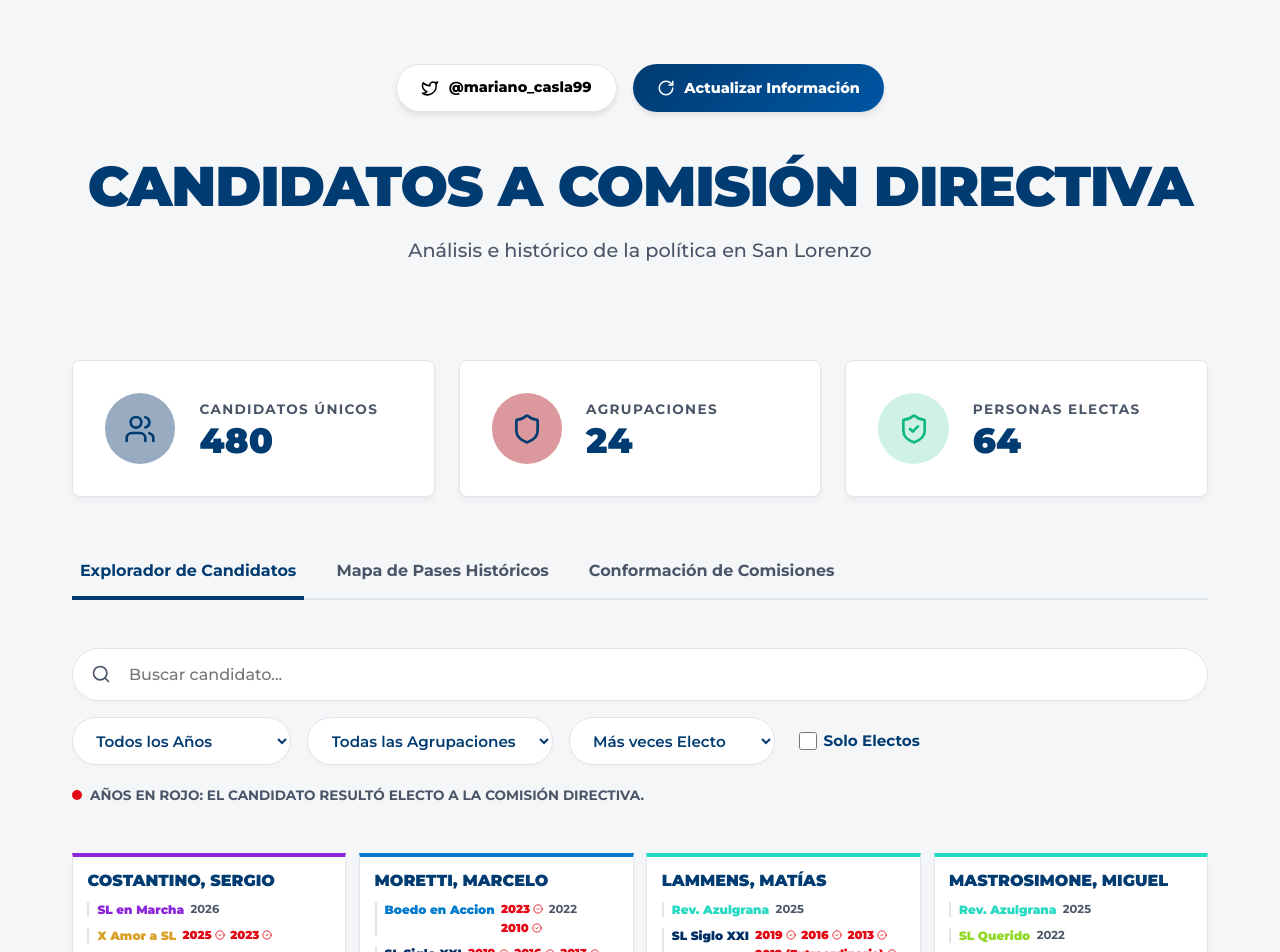
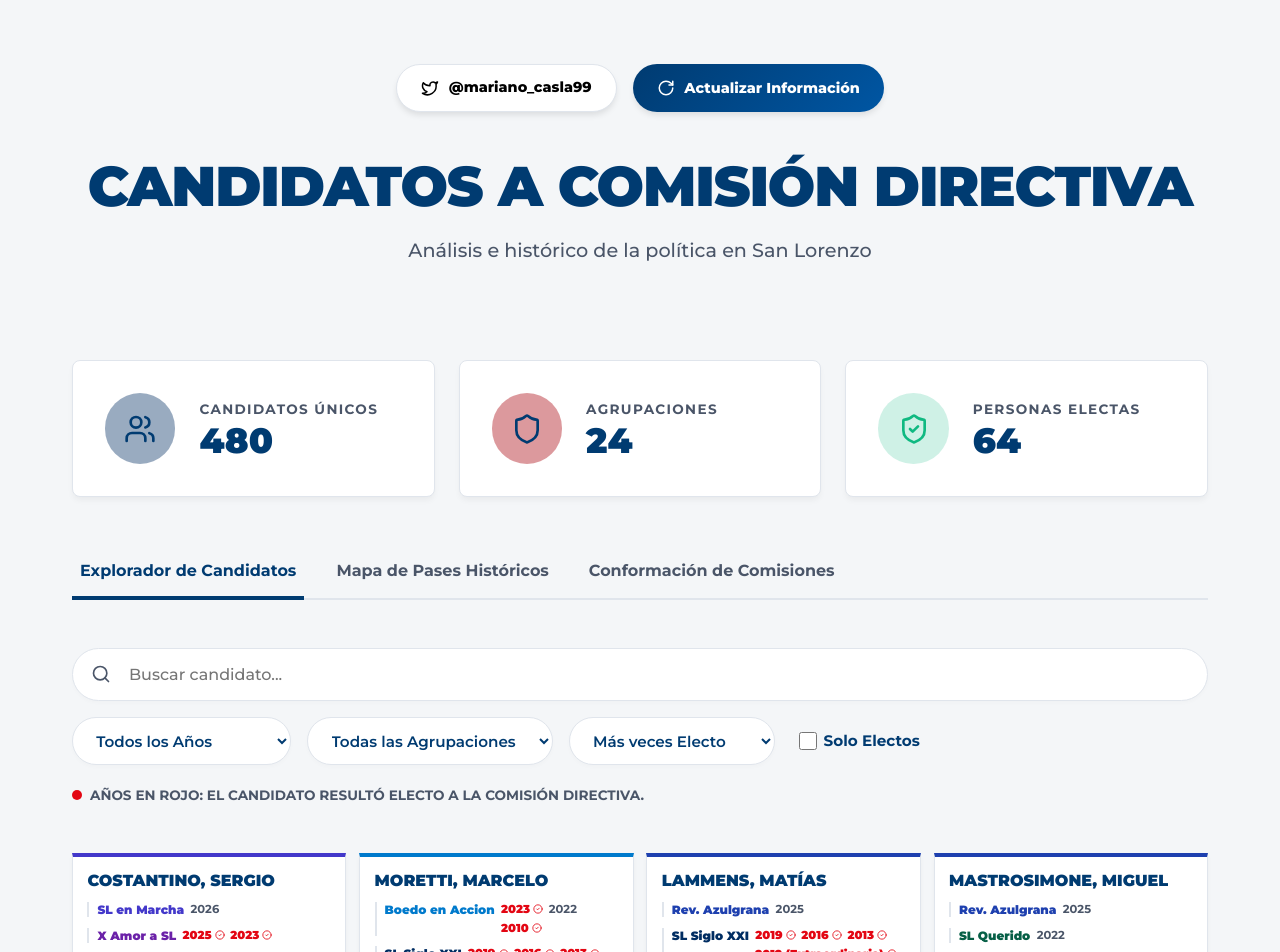
Before and after one commit to chagasalo/HistoricoCD_SL, a React (Vite) app: page / in a window 1280 px wide. Shown: the top 952 px of the page. Built offline with nearby package versions, Linux system fonts and the light colour scheme.

Commit message:
Branding: Colores distinctivos para todas las agrupaciones, TRANSITORIA en gris

```diff
--- a/src/App.jsx
+++ b/src/App.jsx
@@ -13,15 +13,35 @@ const stringToColor = (str) => {
 };
 
 const KNOWN_COLORS = {
-  'SL Siglo XXI': '#002D62',
-  'Cruzada x SL': '#A8000A',
-  'Boedo en Accion': '#007ACC',
-  'Volver a SL': '#D97706',
-  'Por San Lorenzo': '#10B981',
-  'MAS SL': '#8B5CF6',
-  'Prog. Azulgrana': '#3B82F6',
-  'Nuevo SL': '#06B6D4'
+  // Principales
+  'SL Siglo XXI':       '#002D62',
+  'Cruzada x SL':       '#A8000A',
+  'Boedo en Accion':    '#007ACC',
+  'Volver a SL':        '#D97706',
+  'Por San Lorenzo':    '#059669',
+  'MAS SL':             '#7C3AED',
+  'Prog. Azulgrana':    '#2563EB',
+  'Nuevo SL':           '#0891B2',
+  // Resto
+  'FPA':                '#B45309',
+  'Frente SL':          '#0F766E',
+  'Grandeza Azulgrana': '#1D4ED8',
+  'MBM':                '#6D28D9',
+  'N. Generacion':      '#047857',
+  'Orden y Progreso':   '#B45309',
+  'Primero SL':         '#9333EA',
+  'Renovacion SL':      '#0369A1',
+  'Rev. Azulgrana':     '#1E40AF',
+  'SL Querido':         '#065F46',
+  'SL en Marcha':       '#4338CA',
+  'Siempre SL':         '#0E7490',
+  'Unidos x SL':        '#15803D',
+  'Vamos SL':           '#B45309',
+  'X Amor a SL':        '#6B21A8',
+  // Neutral - no confundir con electos (rojo)
+  'TRANSITORIA':        '#64748B',
 };
+
 
 const getListColor = (listName) => {
   return KNOWN_COLORS[listName] || stringToColor(listName);
```
